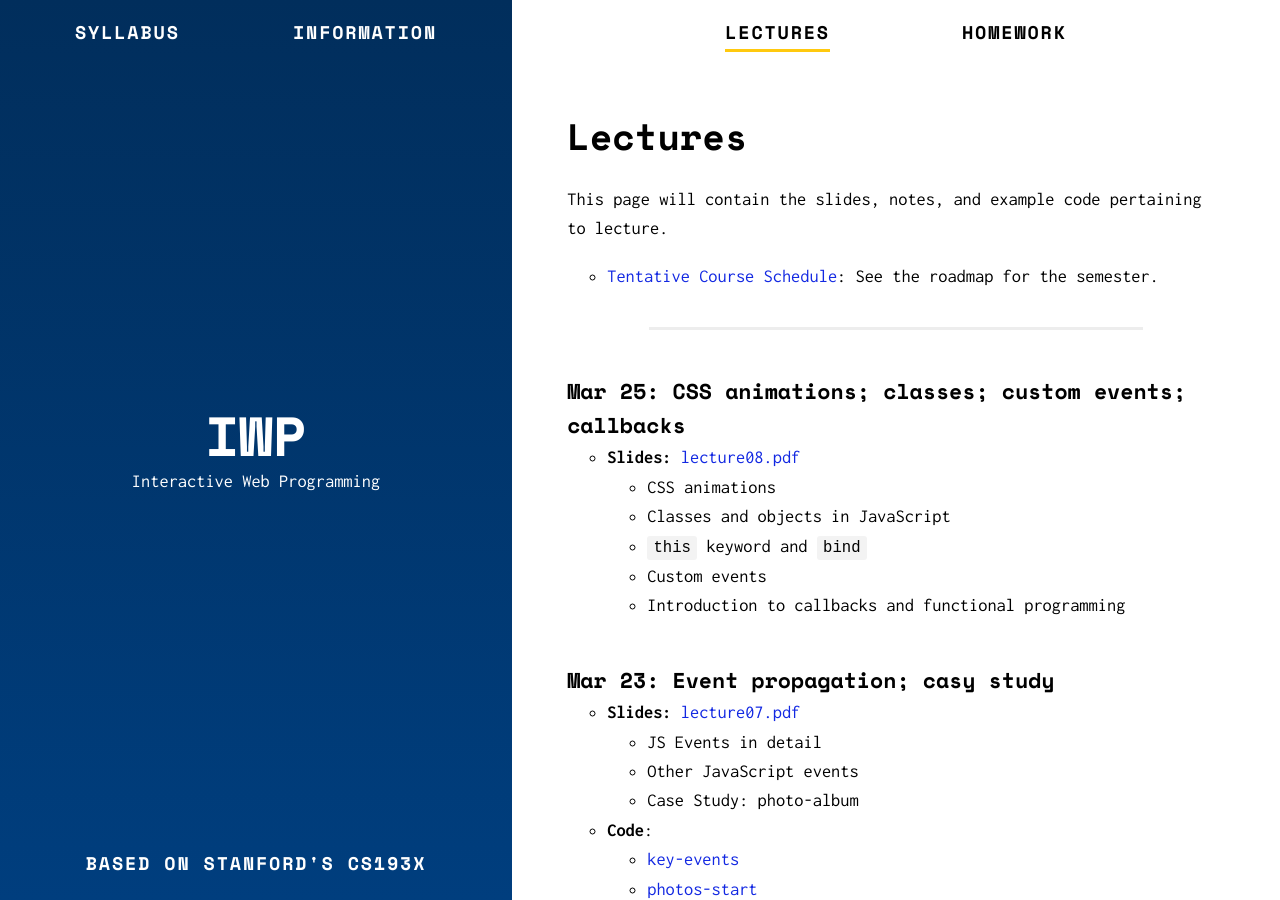
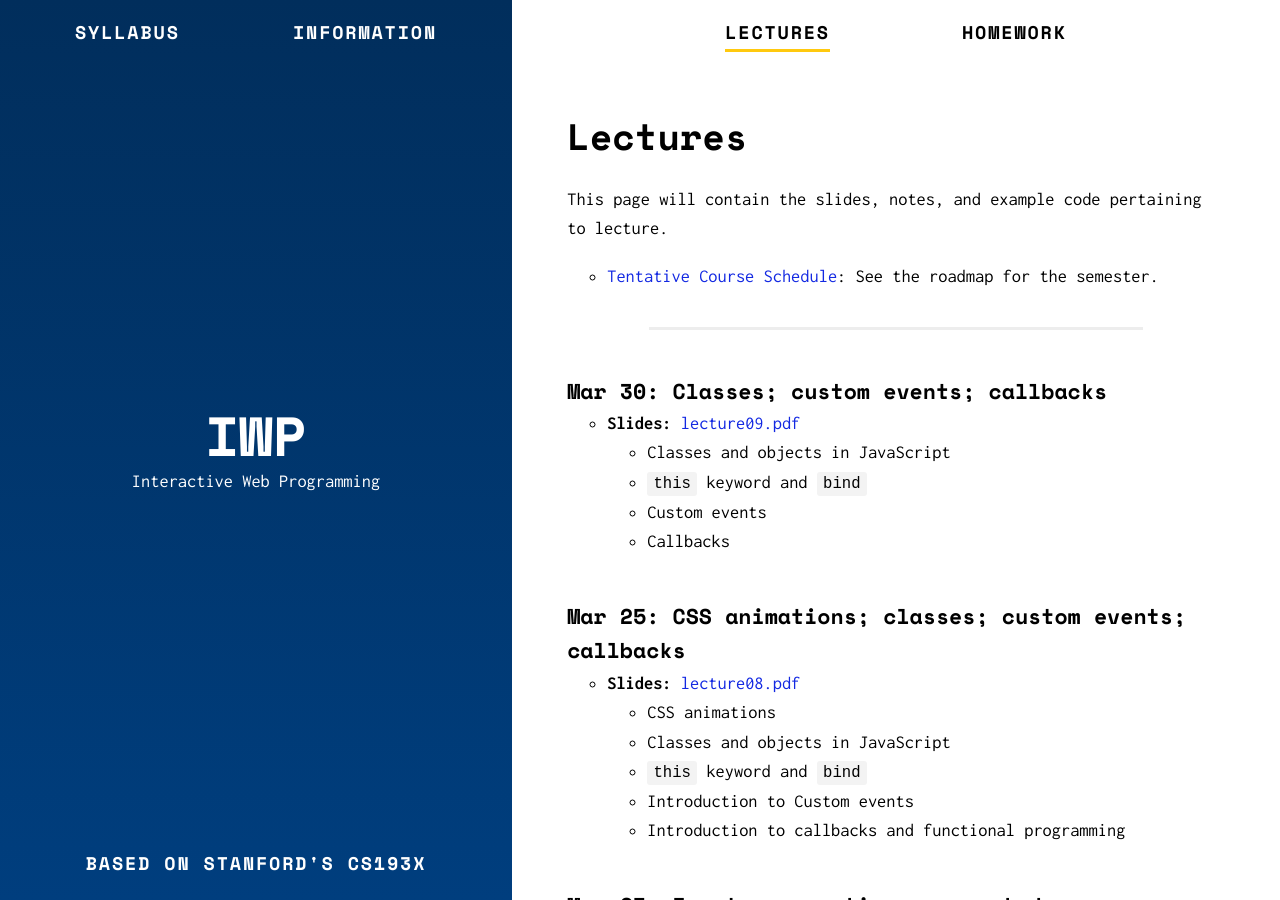
Before and after one commit to murilocamargos/iwp, a Jekyll site: the page built from lectures.md, in a window 1280 px wide and 900 px high. Built offline with Jekyll 4.4.1, drawn with Linux system fonts in a browser that asks for light colours.

Commit message:
Adiciona conteúdo da aula 9

```diff
--- a/lectures.md
+++ b/lectures.md
@@ -11,13 +11,20 @@ This page will contain the slides, notes, and example code pertaining to lecture
 
 ---
 
+### Mar 30: Classes; custom events; callbacks
+- **Slides:** [lecture09.pdf]({{ site.baseurl }}/lectures/lecture09.pdf)
+  - Classes and objects in JavaScript
+  - `this` keyword and `bind`
+  - Custom events
+  - Callbacks
+
 
 ### Mar 25: CSS animations; classes; custom events; callbacks
 - **Slides:** [lecture08.pdf]({{ site.baseurl }}/lectures/lecture08.pdf)
   - CSS animations
   - Classes and objects in JavaScript
   - `this` keyword and `bind`
-  - Custom events
+  - Introduction to Custom events
   - Introduction to callbacks and functional programming
 
 
```
